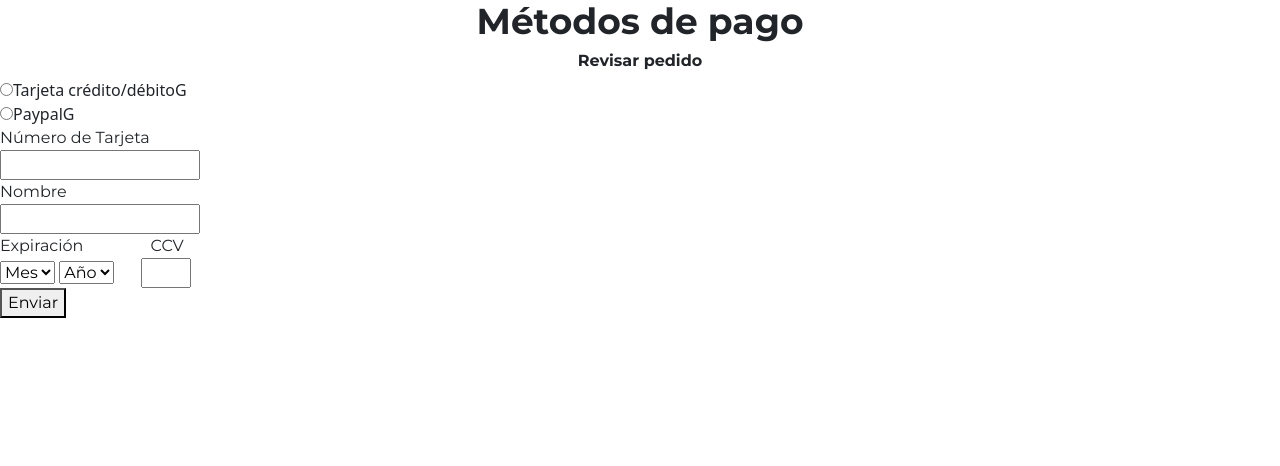
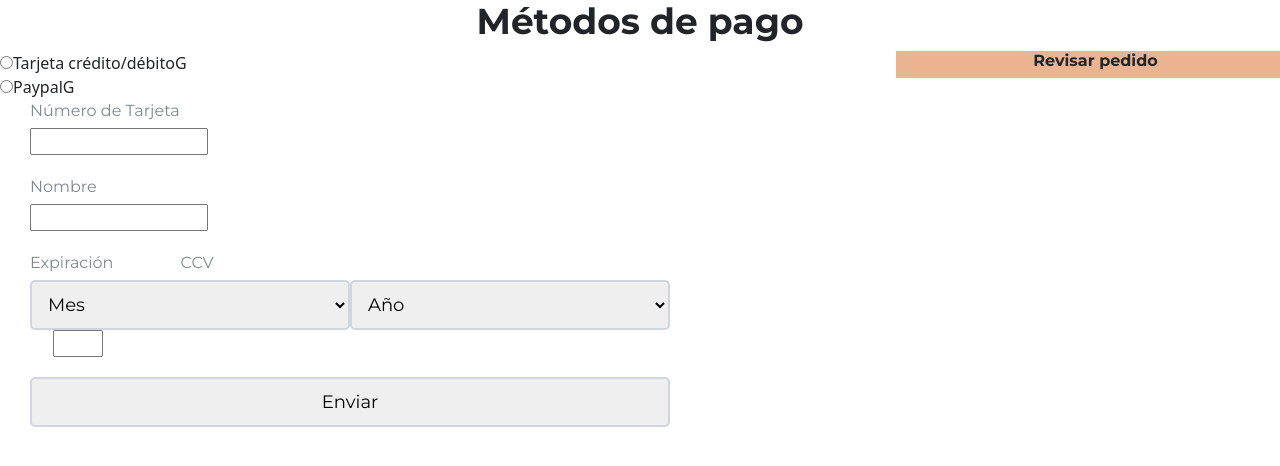
Before and after one commit to GuardianesdelaProgramacion/LosGuardianesdelaProgramacion, a plain HTML site: page Pago.html in a window 1280 px wide. Drawn offline with nearby package versions, Linux system fonts and the light colour scheme.

Commit message:
Add: import url StylePago.css

```diff
--- a/css/Styles.css
+++ b/css/Styles.css
@@ -1,6 +1,7 @@
 /*importamos el archivo de estilos de cada componente*/
 @import url('./Styles_carrito.css');
 @import url('./StylesRegister.css');
+@import url('./StylePago.css');
 /*importamos fuentes de google*/
 @import url('https://fonts.googleapis.com/css2?family=Montserrat:wght@400;700&display=swap');
 /*importamos el css de iconos*/
```
